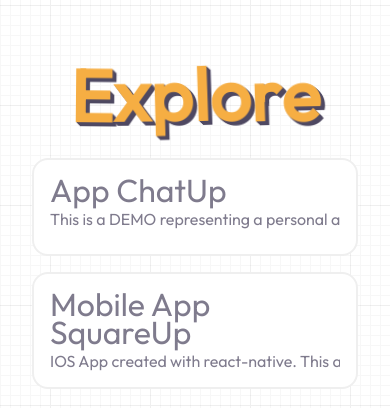
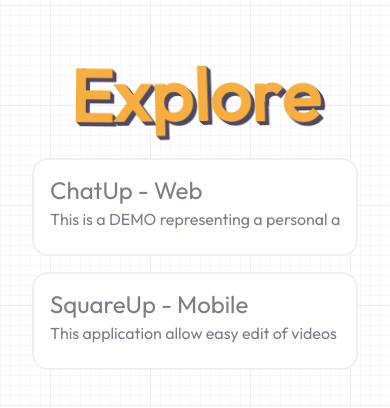
Before and after one commit to palloncino/antonioguiotto.com, a React (Create React App) app: page / in a window 390 px wide. Shown: the top 408 px of the page. Built offline with nearby package versions, Linux system fonts and the light colour scheme.

Commit message:
fixed mobile for chatup

```diff
--- a/src/features/ChatUp/ChatUp.css
+++ b/src/features/ChatUp/ChatUp.css
@@ -11,7 +11,7 @@
 
 .ChatUp-container {
   box-sizing: border-box;
-  flex: 4;
+  flex: 5;
   display: flex;
   flex-direction: column;
   margin: 0rem 1rem 0rem 0rem;
@@ -25,7 +25,6 @@
   box-sizing: border-box;
   flex: 2;
   padding: 1rem;
-  /* height: 100vh; */
 }
 
 .ChatUp {
@@ -308,7 +307,7 @@
     margin: 0rem;
   }
   .ChatUp-container.open {
-    transform: translateX(0vw);
+    transform: translateX(50vw);
   }
   .side-panel {
     transition: transform 0.3s ease-in-out;
@@ -316,11 +315,17 @@
     transform: translateX(100vw);
     display: unset;
     overflow: auto;
+    margin: 0rem;
+    border: none;
+    border-radius: none;
+  }
+  .input-container {
+    padding: 0 1rem;
   }
   .SidePanelContentContainer {
   }
   .side-panel.open {
-    transform: translateX(-100vw);
+    transform: translateX(-50vw);
     height: 100vh;
   }
   .head-section {
@@ -330,6 +335,9 @@
     justify-content: space-between;
     align-items: flex-start;
     padding: 0 0.6rem;
+    transform: translateY(0%);
+    border-top-left-radius: 0;
+    border-top-right-radius: 0;
   }
 
   .SidePanelMediaContainer {
--- a/src/features/Explore/explore.css
+++ b/src/features/Explore/explore.css
@@ -172,7 +172,9 @@ h1 span:nth-child(7) {
   .explore-page-card:hover {
     border-left: .2rem solid;
   }
-
+  .explore-card-title {
+    font-size: 1.5rem;
+  }
   .explore-card-description {
     font-size: 1rem;
     line-height: 1.2rem;
--- a/src/features/Explore/index.tsx
+++ b/src/features/Explore/index.tsx
@@ -19,18 +19,19 @@ const Explore = () => {
     // },
     {
       id: 1,
-      title: "App ChatUp",
+      title: "ChatUp - Web",
       description:
-        "This is a DEMO representing a personal assistant chatbot, using openai APIs and langchain js framework.",
+        "This is a DEMO representing a personal assistant chatbot, using openai APIs and langchain js framework. Currently out of service ⚠️.",
       route: "/chat-up",
       media: ChatUpPng,
     },
     {
       id: 2,
-      title: "Mobile App SquareUp",
-      description: "IOS App created with react-native. This application allow to easily edit your videos and images to match a 1:1 ratio while maintain the original aspect of the video",
+      title: "SquareUp - Mobile",
+      description:
+        "This application allow easy edit of videos and images to match a 1:1 ratio while maintain the original aspect of the video. IOS App created with react-native.",
       route: "/square-up",
-      media: applePng
+      media: applePng,
     },
   ];
 
```
